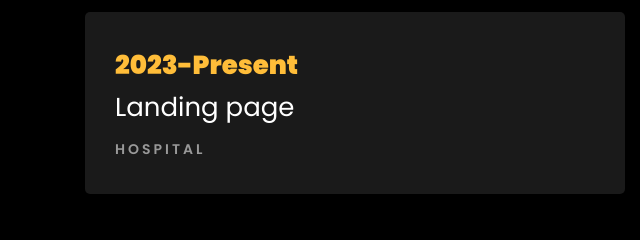
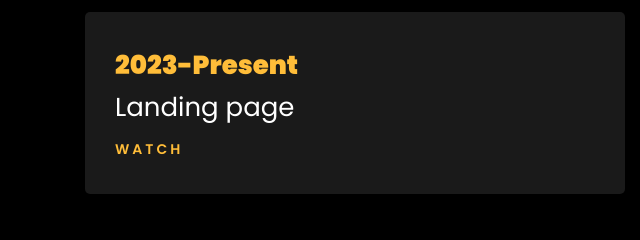
Before and after one commit to codingexport/professional-profile, a plain HTML site: page index.html in a window 1280 px wide. Shown: the part 1960-2200 px from the top of the page, 0-640 px from the left. Drawn offline with Linux system fonts and the light colour scheme; files whose address does not match are found by name.

Commit message:
Update index.html

```diff
--- a/index.html
+++ b/index.html
@@ -324,7 +324,7 @@
 					<div class="resume-wrap ftco-animate">
 						<span class="date">2023-Present</span>
 						<h2>Landing page</h2>
-						<span class="position">Hospital</span>
+					<a href="https://codingexport.github.io/Watch/"><span class="position">Watch</span></a>
 
 					</div>
 
```
